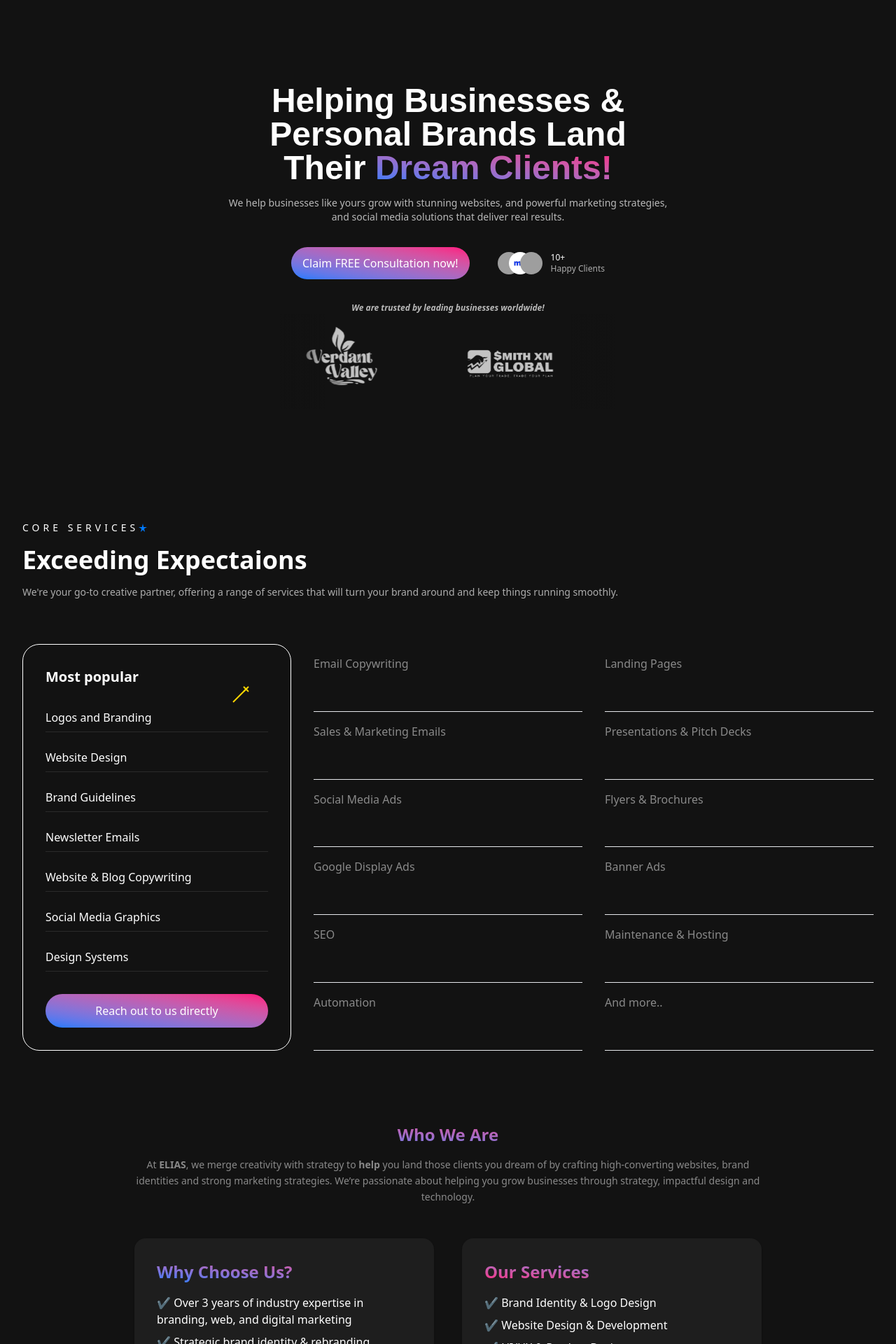
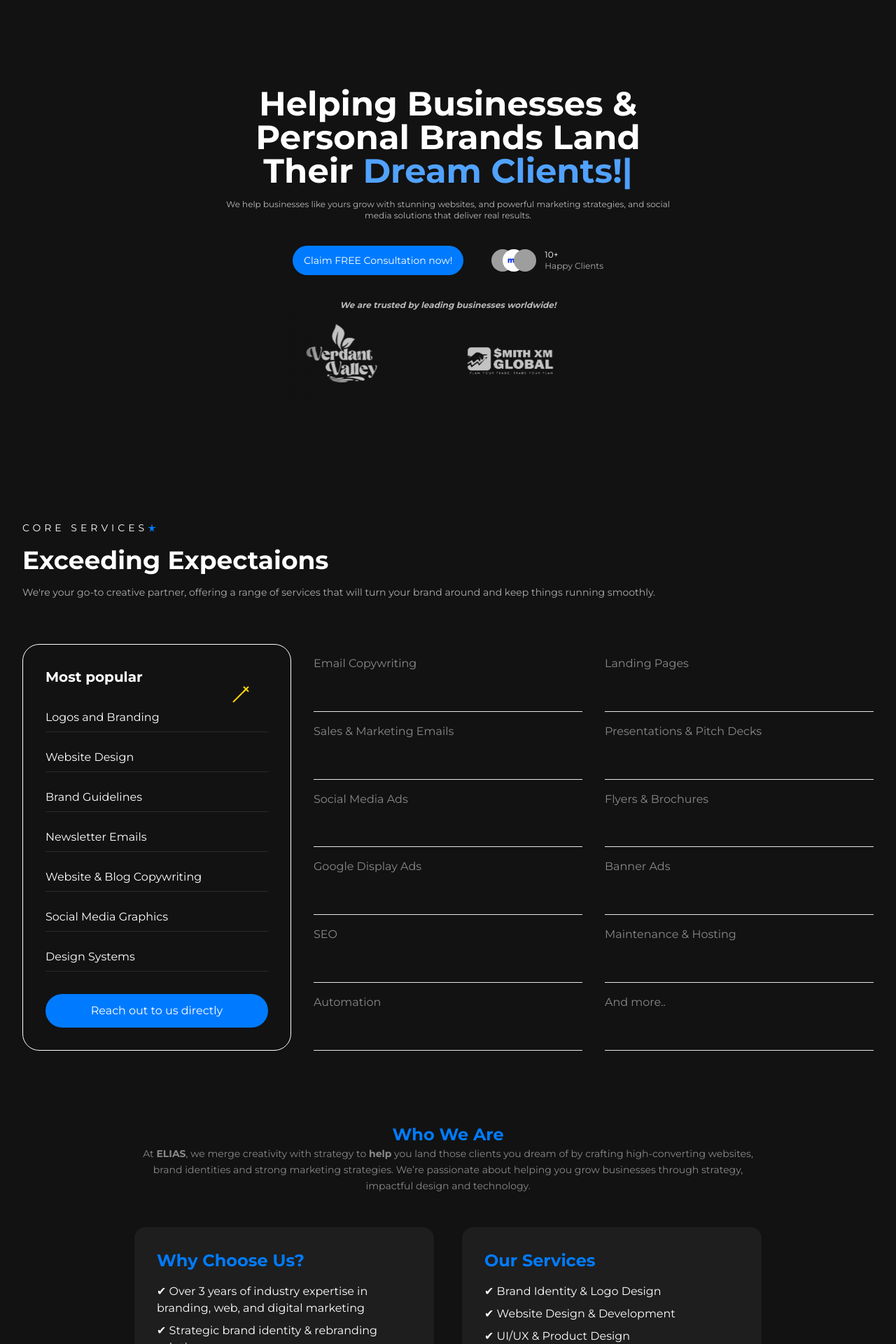
Before and after one commit to emmy-codes01/ELIAS---Digital-Agency, a React (Vite) app: page / in a window 1280 px wide. Shown: the part 120-2040 px from the top of the page at 70% size. Built offline with nearby package versions, Linux system fonts and the light colour scheme; grey boxes are pictures that could not be loaded.

Commit message:
Removed gradients

```diff
--- a/index.html
+++ b/index.html
@@ -7,6 +7,10 @@
     <meta name="viewport" content="width=device-width, initial-scale=1.0" />
     <title>Elias | Attracting your Ideal clients</title>
     <link href="/src/index.css" rel="stylesheet">
+
+
+    <link href="https://fonts.googleapis.com/css2?family=Montserrat:wght@400;700&display=swap" rel="stylesheet">
+
 </head>
 
 <body>
--- a/src/App.jsx
+++ b/src/App.jsx
@@ -47,7 +47,7 @@ const App = () => {
       {isLoading ? (
         <LoadingScreen isFading={isFading} />
       ) : (
-        <div className="bg-[#121212] min-h-screen transition-opacity duration-500">
+        <div className="bg-[#121212] font-montserrat min-h-screen transition-opacity duration-500">
           <section id="navbar">
             <Navbar />
           </section>
--- a/src/components/About.jsx
+++ b/src/components/About.jsx
@@ -25,7 +25,7 @@ const AboutUs = () => {
   return (
     <section className="py-10 px-6 md:px-12 lg:px-20">
       <div className="max-w-4xl mx-auto text-center">
-        <h2 className="text-2xl font-bold text-transparent bg-clip-text bg-gradient-to-tr from-[#007bff] to-[#ff007f] mb-4">Who We Are</h2>
+        <h2 className="text-2xl font-bold text-transparent bg-clip-text bg-[#007bff]">Who We Are</h2>
         <p className="text-sm text-white/50 mb-12 leading-relaxed reveal">
           At <strong>ELIAS</strong>, we merge creativity with strategy to <b>help</b> you land those clients you dream of by crafting high-converting websites, brand identities and strong marketing strategies. We’re passionate about helping you grow businesses through strategy, impactful design and technology.
         </p>
@@ -33,7 +33,7 @@ const AboutUs = () => {
 
       <div className="max-w-4xl mx-auto grid gap-10 md:grid-cols-2 reveal">
         <div className="p-8 bg-white/5 rounded-2xl shadow-sm flex flex-col gap-4">
-          <h3 className="text-2xl font-semibold bg-clip-text text-transparent bg-gradient-to-tr from-[#007bff] to-[#ff007f]">Why Choose Us?</h3>
+          <h3 className="text-2xl font-semibold bg-clip-text text-transparent bg-[#007bff]">Why Choose Us?</h3>
           <ul className="text-white space-y-2">
             <li>✔ Over 3 years of industry expertise in branding, web, and digital marketing</li>
             <li>✔ Strategic brand identity & rebranding solutions</li>
@@ -45,7 +45,7 @@ const AboutUs = () => {
         </div>
 
         <div className="p-8 bg-white/5 rounded-2xl shadow-sm flex flex-col gap-4 reveal">
-          <h3 className="text-2xl font-semibold bg-clip-text text-transparent bg-gradient-to-bl from-[#007bff] to-[#ff007f]">Our Services</h3>
+          <h3 className="text-2xl font-semibold bg-clip-text text-transparent bg-[#007bff]">Our Services</h3>
           <ul className="text-white space-y-2">
             <li>✔ Brand Identity & Logo Design</li>
             <li>✔ Website Design & Development</li>
@@ -57,7 +57,7 @@ const AboutUs = () => {
       </div>
 
       <div className="text-center mt-16">
-        <a href="https://wa.me/09049173033?text=Hello!%20I%20visited%20your%20website%20and%20would%20like%20to%20inquire%20about%20your%20creative%20services.%20Looking%20forward%20to%20discussing%20how%20you%20can%20help%20with%20my%20project%20needs." className="bg-gradient-to-tr from-[#007bff] to-[#ff007f] text-white px-8 py-4 rounded-full text-lg font-medium shadow-md hover:bg-blue- transition">
+        <a href="https://wa.me/09049173033?text=Hello!%20I%20visited%20your%20website%20and%20would%20like%20to%20inquire%20about%20your%20creative%20services.%20Looking%20forward%20to%20discussing%20how%20you%20can%20help%20with%20my%20project%20needs." className="bg-[#007bff] text-white px-8 py-4 rounded-full text-lg font-medium shadow-md hover:bg-blue- transition">
           Let’s Work Together
         </a>
       </div>
--- a/src/components/Faq.jsx
+++ b/src/components/Faq.jsx
@@ -69,7 +69,7 @@ const FAQAccordion = () => {
     <div className="w-full py-16 px-4">
       <div className="max-w-3xl mx-auto">
         <div className="text-center mb-12">
-          <p className="text-2xl bg-clip-text text-transparent bg-gradient-to-tr from-[#007bff] to-[#ff007f] font-semibold mb-4 uppercase tracking-wide">
+          <p className="text-2xl bg-clip-text text-transparent bg-[#007bff] font-semibold mb-4 uppercase tracking-wide">
             FAQs
           </p>
           <h2 className="text-sm text-white  mb-4">
@@ -90,7 +90,7 @@ const FAQAccordion = () => {
                 <span className="text-left font-medium text-white/70">
                   {faq.question}
                 </span>
-                <span className="ml-4 flex-shrink-0 rounded-2xl bg-gradient-to-tr from-[#007bff] to-[#ff007f]">
+                <span className="ml-4 flex-shrink-0 rounded-2xl bg-[#007bff]">
                   {openIndex === index ? (
                     <Minus size={20} />
                   ) : (
--- a/src/components/Footer.jsx
+++ b/src/components/Footer.jsx
@@ -37,7 +37,7 @@ const Footer = () => {
 
           {/* Quick Links */}
           <div className="col-span-1">
-            <h2 className="text-xl font-semibold text-transparent bg-clip-text bg-gradient-to-tr from-[#007bff] to-[#ff007f] mb-4">Quick Links</h2>
+            <h2 className="text-xl font-semibold text-white mb-4">Quick Links</h2>
             <ul className="space-y-2">
               {['About Us', 'Services', 'Projects', 'Programs', 'Careers'].map((item) => (
                 <li key={item}>
@@ -54,7 +54,7 @@ const Footer = () => {
 
           {/* Services */}
           <div className="col-span-1">
-            <h2 className="text-xl font-semibold text-transparent bg-clip-text bg-gradient-to-tr from-[#007bff] to-[#ff007f] mb-4">Services</h2>
+            <h2 className="text-xl font-semibold text-white mb-4">Services</h2>
             <ul className="space-y-2">
               {[ 'Web Development', 'Digital Marketing', 'Social Media Management', 'Mobile Apps', 'Consulting' ].map((service) => (
                 <li key={service}>
@@ -71,7 +71,7 @@ const Footer = () => {
 
           {/* Contact Info */}
           <div className="col-span-1">
-            <h2 className="text-xl font-semibold text-transparent bg-clip-text bg-gradient-to-tr from-[#007bff] to-[#ff007f] mb-4">Contact</h2>
+            <h2 className="text-xl font-semibold text-white mb-4">Contact</h2>
             <ul className="space-y-4">
               <li className="flex items-center gap-3">
                 <Phone className="text-gray-400" size={20} />
--- a/src/components/HeroSection.jsx
+++ b/src/components/HeroSection.jsx
@@ -1,4 +1,4 @@
-import React, { useEffect } from 'react';
+import React, { useState, useEffect } from 'react';
 import ScrollReveal from 'scrollreveal'; // Import ScrollReveal
 import Smithxm from '../assets/images/clients/smith.png'
 import mx from '../assets/images/clients/mx.png'
@@ -31,22 +31,58 @@ const HeroSection = () => {
         });
     }, []);
 
+    // TYPING EFFECT
+    const [charIndex, setCharIndex] = useState(0);
+    const [isTyping, setIsTyping] = useState(true);
+    const dreamText = "Dream Clients!";
 
+    useEffect(() => {
+        if (isTyping && charIndex < dreamText.length) {
+            // Type each character with a slight delay
+            const timer = setTimeout(() => {
+                setCharIndex(charIndex + 1);
+            }, 100);
+            return () => clearTimeout(timer);
+        } else if (isTyping && charIndex === dreamText.length) {
+            // Pause at the end of typing before deleting
+            const timer = setTimeout(() => {
+                setIsTyping(false);
+            }, 1500);
+            return () => clearTimeout(timer);
+        } else if (!isTyping && charIndex > 0) {
+            // Delete each character with a slight delay
+            const timer = setTimeout(() => {
+                setCharIndex(charIndex - 1);
+            }, 50);
+            return () => clearTimeout(timer);
+        } else if (!isTyping && charIndex === 0) {
+            // Pause when empty before starting to type again
+            const timer = setTimeout(() => {
+                setIsTyping(true);
+            }, 500);
+            return () => clearTimeout(timer);
+        }
+    }, [charIndex, isTyping]);
 
     return (
         <div className="h-full md:h-[100vh] flex flex-col gap-10 justify-center items-left mx-10 md:mx-80 pt-36 reveal">
             <div className="heading flex flex-col gap-4 justify-center items-left text-left">
-                <p className='poppins text-4xl md:text-5xl text-white text-center font-semibold md:font-bold'>
-                    Helping Businesses & Personal Brands Land Their <span className='bg-clip-text text-transparent bg-gradient-to-tr from-[#007bff] to-[#ff007f]'>Dream Clients!</span>
+                <p className='text-[27px] md:text-5xl text-white text-center font-semibold md:font-bold'>
+                    Helping Businesses & Personal Brands Land Their{" "}
+                    <span className="text-blue-400">
+                        {dreamText.substring(0, charIndex)}
+                        <span className="animate-pulse">|</span>
+                    </span>
                 </p>
-                <p className='text-white opacity-70 text-sm text-center'>
+
+                <p className='text-white opacity-70 text-xs text-center'>
                     We help businesses like yours grow with stunning websites, and powerful marketing strategies, and social media solutions that deliver real results.
                 </p>
             </div>
 
             <div className="cta flex flex-col gap-10 md:flex-row justify-center items-center">
                 <div>
-                    <a href="https://calendly.com/elias-ag/30min" className='px-4 rounded-full py-3 text-white bg-gradient-to-tr from-[#007bff] to-[#ff007f] hover:scale-[1.05] transition'>Claim FREE Consultation now!</a>
+                    <a href="https://calendly.com/elias-ag/30min" className='text-sm px-4 rounded-full py-3 text-white bg-[#007bff] hover:scale-[1.05] transition'>Claim FREE Consultation now!</a>
                 </div>
 
                 <div className="clients flex gap-3 items-center">
--- a/src/components/Navbar.jsx
+++ b/src/components/Navbar.jsx
@@ -74,7 +74,7 @@ const Navbar = () => {
                 >
                   {link.title}
                   {activeLink === link.title && (
-                    <span className="absolute -bottom-1 left-0 w-full h-0.5 bg-gradient-to-tr from-[#007bff] to-[#ff007f] transform transition-transform duration-200" />
+                    <span className="absolute -bottom-1 left-0 w-full h-0.5 bg-[#fff] duration-200" />
                   )}
                 </Link>
               ))}
--- a/src/components/Services.jsx
+++ b/src/components/Services.jsx
@@ -114,7 +114,7 @@ const ServicesSection = () => {
                 </div>
               ))}
             </div>
-            <button className="mt-8 w-full bg-gradient-to-tr from-[#007bff] to-[#ff007f] text-[#fff] py-3 rounded-full font-medium hover:bg-gray-100 transition-colors">
+            <button className="mt-8 w-full bg-[#007bff] py-3 rounded-full font-medium hover:bg-gray-100 transition-colors">
               <a href="https://wa.me/09049173033?text=Hello!%20I%20visited%20your%20website%20and%20would%20like%20to%20inquire%20about%20your%20creative%20services.%20Looking%20forward%20to%20discussing%20how%20you%20can%20help%20with%20my%20project%20needs.">Reach out to us directly</a>
             </button>
           </div>
--- a/src/components/Testimonials.jsx
+++ b/src/components/Testimonials.jsx
@@ -96,7 +96,7 @@ const TestimonialSlider = () => {
           <p className="text-white font-normal mb-4 uppercase tracking-wide text-sm" style={{letterSpacing: '5px'}}>
             Testimonials
           </p>
-          <h2 className="text-2xl font-bold bg-clip-text text-transparent bg-gradient-to-tr from-[#007bff] to-[#ff007f] mb-4">
+          <h2 className="text-2xl font-bold bg-clip-text text-transparent bg-[#007bff] mb-4">
            What Our Clients says
           </h2>
           <p className="text-white/50 text-xs">
@@ -120,7 +120,7 @@ const TestimonialSlider = () => {
                 >
                   <div className="bg-white/5 rounded-2xl p-8 h-full">
                     <div className="flex items-center mb-4">
-                      <div className="w-12 h-12 bg-gradient-to-tr from-[#007bff] to-[#ff007f] rounded-full flex items-center justify-center mr-4">
+                      <div className="w-12 h-12 bg-[#007bff] rounded-full flex items-center justify-center mr-4">
                         <Quote className="text-white" size={24} />
                       </div>
                       <div>
--- a/src/index.css
+++ b/src/index.css
@@ -12,3 +12,7 @@
             .nasa {
                 font-family: Nasalization;
             }
+
+            body {
+                font-family: 'Montserrat', sans-serif;
+            }
```
